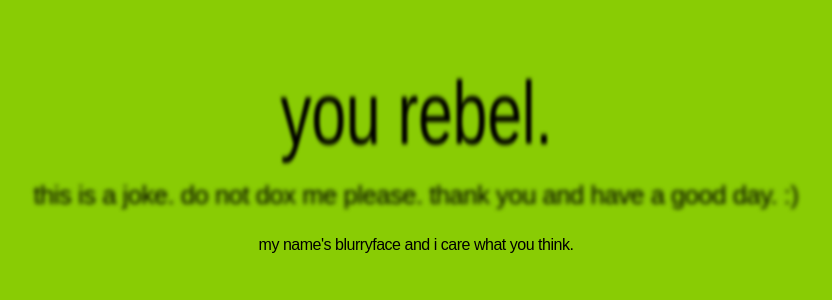
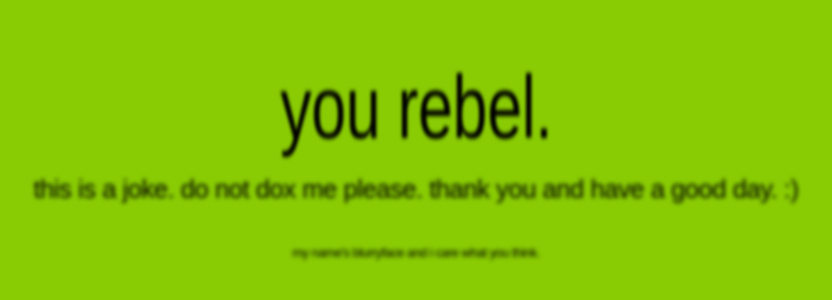
Before and after one commit to tinitantan/brat, a plain HTML site: page index.html in a window 1280 px wide. Shown: the part 242-542 px from the top of the page, without its empty margins (224-1056 px from the left). Drawn offline with Linux system fonts and the light colour scheme.

Commit message:
Update index.html

```diff
--- a/index.html
+++ b/index.html
@@ -49,6 +49,6 @@
   <body>
     <h1>you rebel.</h1>
     <p>this is a joke. do not dox me please. thank you and have a good day. :)</p>
-    <h>my name's blurryface and i care what you think.</h>
+    <tiny>my name's blurryface and i care what you think.</tiny>
   </body>
 </html>
```
